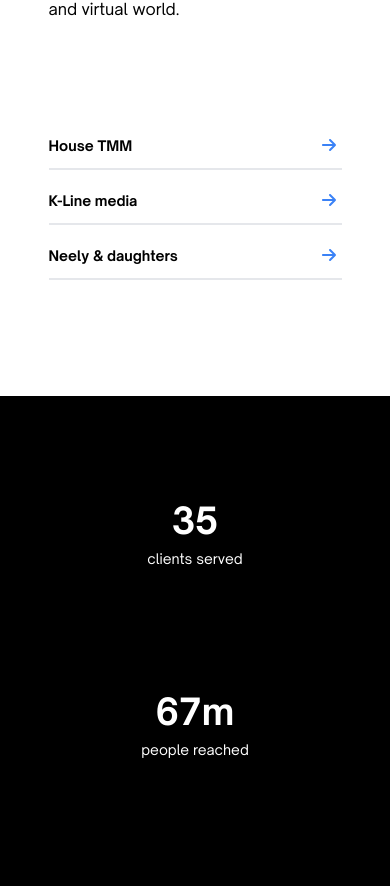
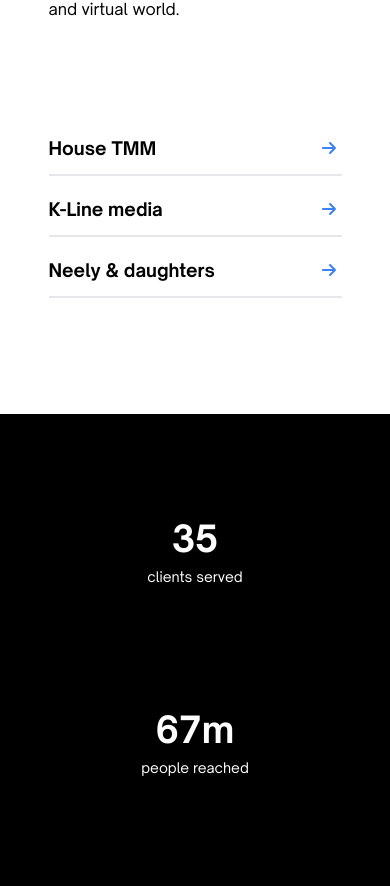
Before and after one commit to shafrazi/arrow-accel, a Next.js app: page / in a window 390 px wide. Shown: the part 3311-4197 px from the top of the page. Built offline with nearby package versions, Linux system fonts and the light colour scheme.

Commit message:
change partners mobile side links font size

```diff
--- a/components/mobile-link-item.js
+++ b/components/mobile-link-item.js
@@ -15,7 +15,7 @@ export default function MobileLinkItem({ title, children }) {
         onClick={() => setIsOpen(!isOpen)}
       >
         <div className="flex w-full border-b-2 py-3">
-          <p className="text-sm text-left font-bold w-11/12">{title}</p>
+          <p className="text-lg text-left font-bold w-11/12">{title}</p>
           <div className="w-1/12 flex flex-col justify-center items-center text-blue-500">
             <FontAwesomeIcon
               icon={faArrowRight}
```
